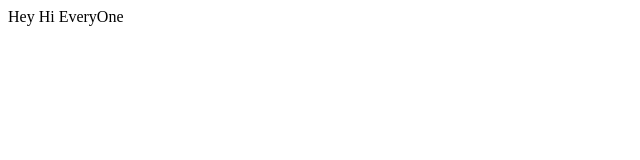
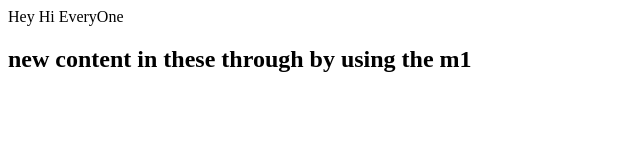
Before and after one commit to BasanthreddyA/CodingChallangeByABR, a plain HTML site: page index.html in a window 1280 px wide. Shown: the whole page, without its empty margins (0-640 px from the left). Drawn offline with Linux system fonts and the light colour scheme.

Commit message:
adding m1

```diff
--- a/index.html
+++ b/index.html
@@ -1 +1,2 @@
 <p>Hey Hi EveryOne</p>
+<h2>new content in these through by using the m1</h2>
```
